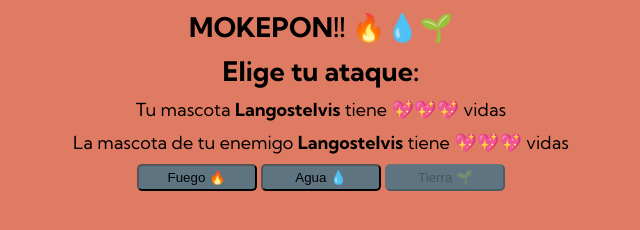
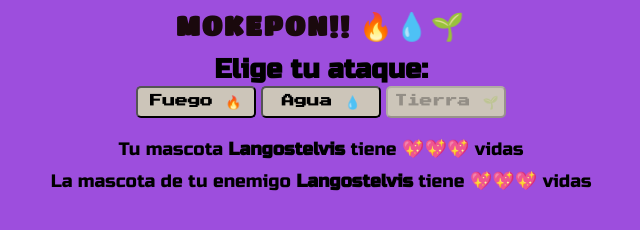
Before and after one commit to LPabloA/Mokepon, a plain HTML site: page index.html in a window 1280 px wide. Both pictures are taken after a click on the button "seleccionar". Shown: the whole page, without its empty margins (319-959 px from the left). Drawn offline with Linux system fonts and the light colour scheme.

Commit message:
CSS cambios: mejora de colores y HTML: cambios de orden

```diff
--- a/index.html
+++ b/index.html
@@ -16,19 +16,19 @@
       <div class="mokepons">
         <input type="radio" name="mascota" id="hipodoge" value="0" />
         <label class="tarjeta-mokepon" for="hipodoge">
-          <img src="/programacion basica/Mokepon/Img/Hipodoge.png" alt="" />
+          <img src="/Mokepon/Img/Hipodoge.png" alt="" />
           <p>Hipodoge [💧]</p>
         </label>
 
         <input type="radio" name="mascota" id="capipepo" value="1" />
         <label class="tarjeta-mokepon" for="capipepo">
-          <img src="/programacion basica/Mokepon/Img/Capipepo.png" alt="" />
+          <img src="/Mokepon/Img/Capipepo.png" alt="" />
           <p>Capipepo [🌱]</p>
         </label>
 
         <input type="radio" name="mascota" id="ratigueya" value="2" />
         <label class="tarjeta-mokepon" for="ratigueya">
-          <img src="/programacion basica/Mokepon/Img/Ratigueya.png" alt="" />
+          <img src="/Mokepon/Img/Ratigueya.png" alt="" />
           <p>Ratigûeya [🔥]</p>
         </label>
 
@@ -40,7 +40,7 @@
           checked />
         <label class="tarjeta-mokepon" for="langostelvis">
           <img
-            src="/programacion basica/Mokepon/Img/Langostelvis.png"
+            src="/Mokepon/Img/Langostelvis.png"
             alt=""
             class="langostelvis-img" />
           <p>Langostelvis [🔥💧]</p>
@@ -48,25 +48,45 @@
 
         <input type="radio" name="mascota" id="tucapalma" value="4" />
         <label class="tarjeta-mokepon" for="tucapalma">
-          <img
-            src="/programacion basica/Mokepon/Img/Tucapalma.png"
-            alt=""
-            class="tucapalma-img" />
+          <img src="/Mokepon/Img/Tucapalma.png" alt="" class="tucapalma-img" />
           <p>Tucapalma [🌱💧]</p>
         </label>
 
         <input type="radio" name="mascota" id="pydos" value="5" />
         <label class="tarjeta-mokepon" for="pydos">
-          <img src="/programacion basica/Mokepon/Img/Pydos.png" alt="" />
+          <img src="/Mokepon/Img/Pydos.png" alt="" />
           Pydos [🌱🔥]
         </label>
       </div>
       <button id="boton-mascota">seleccionar</button>
     </section>
+
     <section class="seleccionar-ataque" id="seleccionar-ataque">
       <h1>MOKEPON!! 🔥💧🌱</h1>
+
       <h2>Elige tu ataque:</h2>
 
+      <div>
+        <button class="boton-ataque" id="boton-fuego" value="0">
+          Fuego 🔥
+        </button>
+        <button class="boton-ataque" id="boton-agua" value="1">Agua 💧</button>
+        <button class="boton-ataque" id="boton-tierra" value="2" disabled>
+          Tierra 🌱
+        </button>
+      </div>
+
+      <div>
+        <section class="mensajes" id="ventana-mensajes">
+          <p id="parrafo"></p>
+        </section>
+
+        <section class="reiniciar" id="reinicio">
+          <button id="boton-reiniciar">reiniciar</button>
+        </section>
+      </div>
+
+      <div>
         <p>
           Tu mascota
           <span id="mascota-jugador">________</span>
@@ -81,19 +101,7 @@
           <span id="vidas-enemigo">___</span>
           vidas
         </p>
-
-      <p>
-        <button id="boton-fuego" value="0">Fuego 🔥</button>
-        <button id="boton-agua" value="1">Agua 💧</button>
-        <button id="boton-tierra" value="2" disabled>Tierra 🌱</button>
-      </p>
-    </section>
-    <section class="mensajes" id="ventana-mensajes">
-      <p id="parrafo"></p>
-    </section>
-
-    <section class="reiniciar" id="reinicio">
-      <button id="boton-reiniciar">reiniciar</button>
+      </div>
     </section>
   </body>
 </html>
--- a/main.js
+++ b/main.js
@@ -64,7 +64,7 @@ function seleccionarMascotaJugador() {
   spanVidasEnemigo.innerHTML = vidas[vidasEnemigo];
   // esconde y agrega secciones
   sectionSeleccionarMascota.style.display = "none";
-  sectionSeleccionarAtaque.style.display = "block";
+  sectionSeleccionarAtaque.style.display = "flex";
 }
 
 function ataquesDisponibles(mokepon) {
--- a/style.css
+++ b/style.css
@@ -1,12 +1,12 @@
-@import url("https://fonts.googleapis.com/css2?family=Kumbh+Sans:wght@400;700&display=swap");
+@import url("https://fonts.googleapis.com/css2?family=Press+Start+2P&family=Russo+One&family=Titan+One&display=swap");
 /*-----------Fuentes de GoogleFonts---------*/
 
 /* --------------------Colores -------------- */
 :root {
   /* primarios */
-  --DarkCyan: hsl(12, 66%, 63%);
-  --VeryDarkDesaturatedBlue: hsl(203, 15%, 44%);
-  --DarkGrayishBlue: hsl(227, 10%, 46%);
+  --DarkCyan: #9d4edd;
+  --Texto: #1a090d;
+  --BotonesFondo: #ccc5b9;
   /* neutrales */
   --DarkGray: hsl(0, 0%, 59%);
 }
@@ -17,7 +17,7 @@
   box-sizing: border-box;
 }
 body {
-  font-family: "Kumbh Sans", sans-serif;
+  font-family: "Russo One", sans-serif;
   font-size: 18px;
   /* fondo de la pagina */
   background-color: var(--DarkCyan);
@@ -29,10 +29,21 @@ p {
 }
 
 button {
-  background-color: var(--VeryDarkDesaturatedBlue);
+  background-color: var(--BotonesFondo);
   border-radius: 5px;
-  height: 2em;
+  height: 2.5em;
   width: 120px;
+  font-family: "Press Start 2P", cursive;
+  font-size: 0.7em;
+  font-weight: bold;
+}
+
+h1 {
+  /* background-color: bisque; */
+  font-family: "Titan One", cursive;
+  letter-spacing: 2px;
+  padding: 10px 30px;
+  color: var(--Texto);
 }
 
 /*---------------Area de selección---------------*/
@@ -44,11 +55,6 @@ button {
   justify-content: center;
   align-items: center;
   height: 90vh;
-}
-
-h1 {
-  /* background-color: bisque; */
-  padding: 10px 30px;
 }
 
 .mokepons {
@@ -65,21 +71,19 @@ h1 {
   /*labels de cada mokepon */
   border: 2px black solid;
   border-radius: 10%;
-  /* background-color: rgb(158, 157, 157); */
   background-image: linear-gradient(to bottom right, #b2a4ff, #ffb4b4, #ffdeb4);
-
-  /* height: 4em; */
-  width: auto;
   padding: 10px 5px;
-  /* margin: 0.5em; */
   font-weight: 700;
+  /* opciones del display: flex */
   display: flex;
   flex-direction: column;
+  justify-content: center;
   align-items: center;
 }
 
 input[type="radio"]:checked + label {
-  background-color: rgb(197, 124, 28);
+  /* background-color: rgb(197, 124, 28); */
+  background-image: linear-gradient(to bottom right, #0b2447, #a5d7e8);
 }
 input[type="radio"] {
   display: none;
@@ -88,12 +92,20 @@ input[type="radio"] {
 img {
   height: auto;
   width: 100px;
+  /* transform: scaleX(-1); */
 }
-/* .tucapalma-img {
-  width: 60px;
-  border-radius: 25%;
-} */
+
+.seleccionar-mascota button {
+  width: 160px;
+  height: 3em;
+}
+
 /*---------------Area de Pelea---------------*/
+#seleccionar-ataque {
+  flex-direction: column;
+  align-items: center;
+}
+
 #mascota-jugador {
   font-weight: bold;
 }
```
Lines whose indentation alone changed are shown as unchanged.
